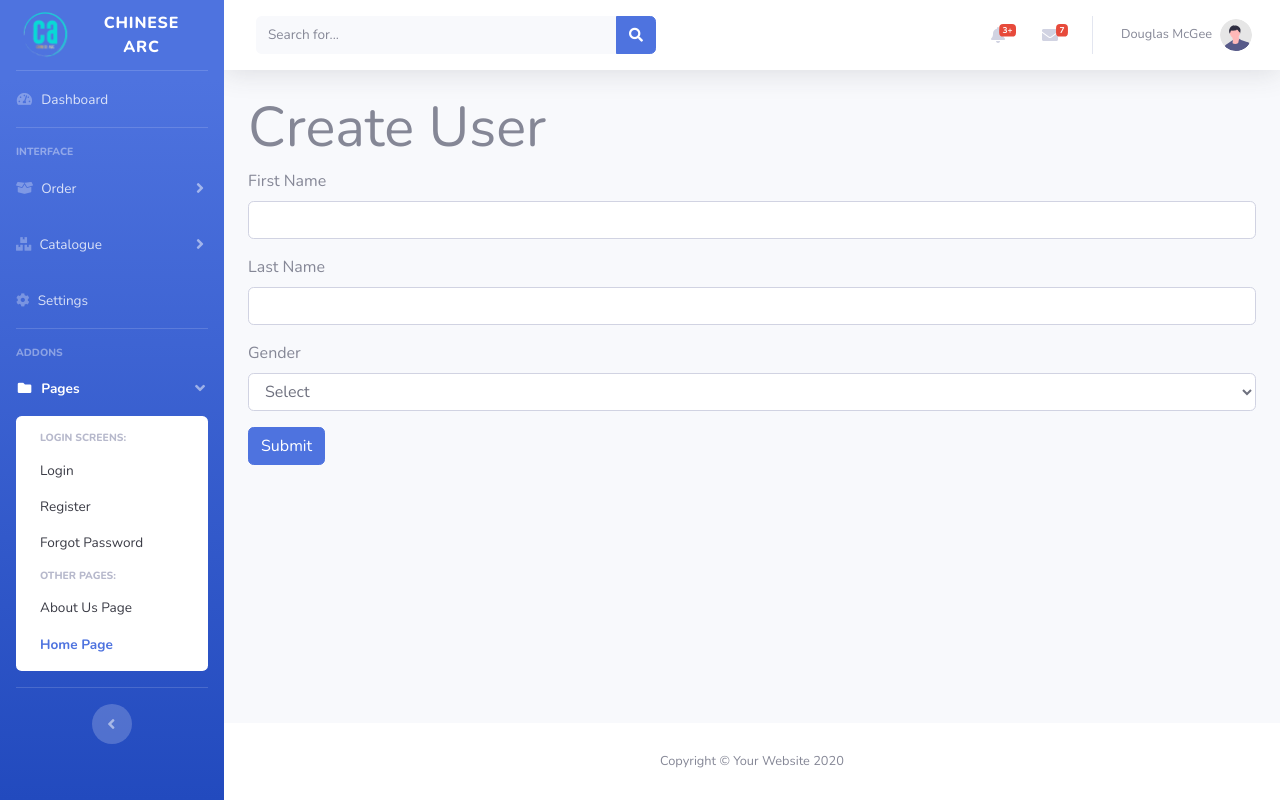
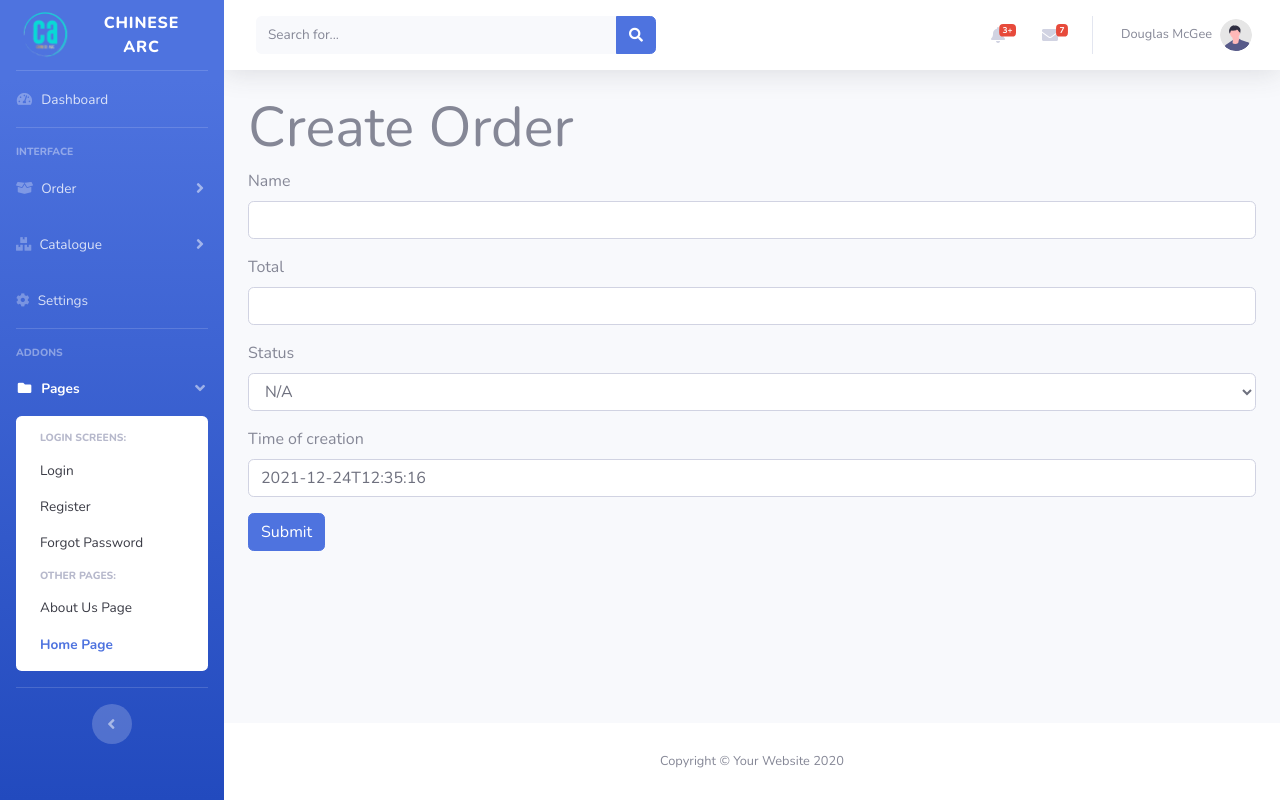
Before and after one commit to Lnnatthida/ChineseArc-2.0, a Flask app: page /orderform in a window 1280 px wide. Run offline with Flask 2, Linux system fonts and the light colour scheme; some libraries are stand-ins or nearby versions.

Commit message:
Time changes to order

```diff
--- a/shop/Forms.py
+++ b/shop/Forms.py
@@ -1,14 +1,15 @@
-from wtforms import Form, StringField, RadioField, SelectField, TextAreaField, validators, PasswordField
-from wtforms.fields import DateField
+from wtforms import Form, StringField, RadioField, SelectField, TextAreaField, validators, PasswordField ,IntegerField,DateTimeField
+import datetime
 class Registration(Form):
-    first_name = StringField('First Name', [validators.Length(min=1, max=150), validators.DataRequired()])
-    last_name = StringField('Last Name', [validators.Length(min=1, max=150), validators.DataRequired()])
+    name = StringField('First Name', [validators.Length(min=1, max=150), validators.DataRequired()])
+    total = StringField('Last Name', [validators.Length(min=1, max=150), validators.DataRequired()])
     email = StringField('Email', [validators.Email(), validators.DataRequired()])
-    gender = SelectField('Gender', [validators.DataRequired()], choices=[('', 'Select'), ('F', 'Female'), ('M', 'Male')], default='')
+    status = SelectField('status', [validators.DataRequired()], choices=[('', 'Select'), ('F', 'Female'), ('M', 'Male')], default='')
     address = TextAreaField('Mailing Address', [validators.length(max=200), validators.DataRequired()])
     password = PasswordField('Password', [validators.length(min=7, max=150),validators.DataRequired()])
 
 class CreateOrderForm(Form):
-    first_name = StringField('First Name', [validators.Length(min=1, max=150), validators.DataRequired()])
-    last_name = StringField('Last Name', [validators.Length(min=1, max=150), validators.DataRequired()])
-    gender = SelectField('Gender', [validators.DataRequired()], choices=[('', 'Select'), ('F', 'Female'), ('M', 'Male')], default='')
+    name = StringField('Name', [validators.Length(min=1, max=150), validators.DataRequired()])
+    total = IntegerField('Total', [validators.DataRequired()])
+    status = SelectField('Status', [validators.DataRequired()], choices=[('', 'N/A'), ('Delivered', 'Delivered'), ('Not Delivered', 'Not Delivered')], default='')
+    date = DateTimeField("Time of creation",[validators.DataRequired()],format="%Y-%m-%dT%H:%M:%S", default=datetime.datetime.today())
--- a/shop/__init__.py
+++ b/shop/__init__.py
@@ -61,7 +61,7 @@ def orderform():
         except:
             print("Error in retrieving Users from order.db.")
 
-        order = Order(create_order_form.first_name.data, create_order_form.last_name.data, create_order_form.gender.data)
+        order = Order(create_order_form.name.data, create_order_form.total.data, create_order_form.status.data, create_order_form.date.data)
         order_dict[order.get_order_id()] = order
         db['Orders'] = order_dict
         return redirect(url_for('order'))
--- a/shop/templates/base.html
+++ b/shop/templates/base.html
@@ -69,7 +69,7 @@
                     <div class="bg-white py-2 collapse-inner rounded">
                         <h6 class="collapse-header">Orders</h6>
                         <a class="collapse-item" href="/order">Order</a>
-                        <a class="collapse-item" href="#">Draft Order</a>
+                        <a class="collapse-item" href="/orderform">Order Forms</a>
                     </div>
                 </div>
             </li>
--- a/shop/templates/orderform.html
+++ b/shop/templates/orderform.html
@@ -11,18 +11,22 @@
 {% block content %}
 {% from "_formHelper.html" import render_field %}
 
-<h1 class="display-4">Create User</h1>
+<h1 class="display-4">Create Order</h1>
 
 <form method="POST" action="">
   <div class="form-group">
-    {{ render_field(form.first_name, class="form-control") }}
+    {{ render_field(form.name, class="form-control") }}
   </div>
   <div class="form-group">
-    {{ render_field(form.last_name, class="form-control") }}
+    {{ render_field(form.total, class="form-control") }}
   </div>
   <div class="form-group">
-    {{ render_field(form.gender, class="form-control") }}
+    {{ render_field(form.status, class="form-control") }}
   </div>
+  <div class="form-group">
+    {{ render_field(form.date, class="form-control") }}
+  </div>
+
 
   <input type="submit" value="Submit" class="btn btn-primary"/>
 </form>
```
Also changed, not shown: shop/Order.py (+21 -26 lines), shop/templates/order.html (+10 -8 lines), 3 other files.
